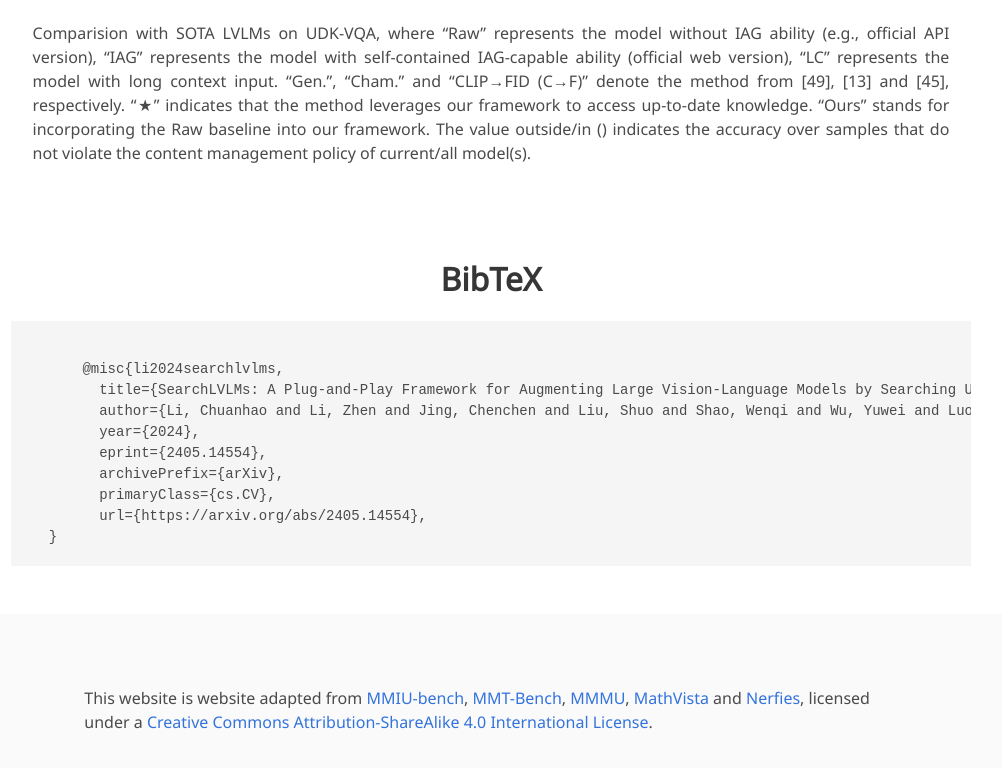
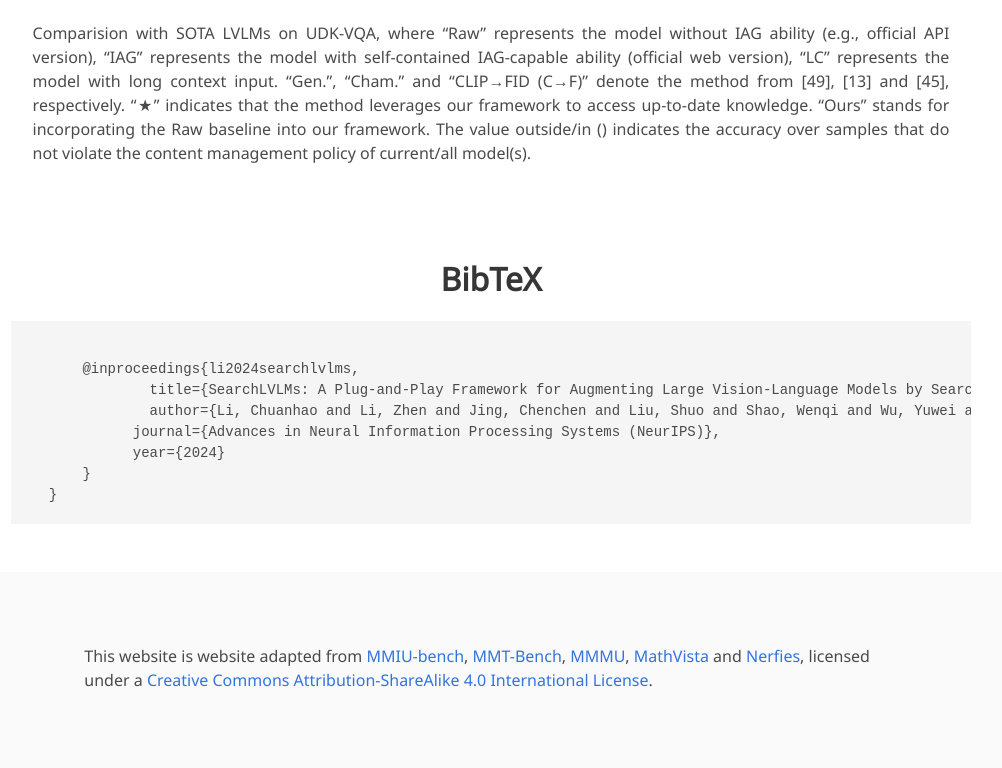
Before and after one commit to NeverMoreLCH/SearchLVLMs.github.io, a plain HTML site: page index.html in a window 1280 px wide. Shown: the part 2861-3629 px from the top of the page, without its empty margins (149-1151 px from the left). Drawn offline with nearby package versions, Linux system fonts and the light colour scheme; a script that the page names is missing; some icons are missing; a web font is replaced by a local one.

Commit message:
Update index.html

```diff
--- a/index.html
+++ b/index.html
@@ -278,14 +278,12 @@
   <div class="container is-max-desktop content">
     <h2 class="title is-3 has-text-centered">BibTeX</h2>
     <pre><code>
-      @misc{li2024searchlvlms,
-        title={SearchLVLMs: A Plug-and-Play Framework for Augmenting Large Vision-Language Models by Searching Up-to-Date Internet Knowledge},
-        author={Li, Chuanhao and Li, Zhen and Jing, Chenchen and Liu, Shuo and Shao, Wenqi and Wu, Yuwei and Luo, Ping and Qiao, Yu and Zhang, Kaipeng},
-        year={2024},
-        eprint={2405.14554},
-        archivePrefix={arXiv},
-        primaryClass={cs.CV},
-        url={https://arxiv.org/abs/2405.14554},
+      @inproceedings{li2024searchlvlms,
+              title={SearchLVLMs: A Plug-and-Play Framework for Augmenting Large Vision-Language Models by Searching Up-to-Date Internet Knowledge},
+              author={Li, Chuanhao and Li, Zhen and Jing, Chenchen and Liu, Shuo and Shao, Wenqi and Wu, Yuwei and Luo, Ping and Qiao, Yu and Zhang, Kaipeng},
+            journal={Advances in Neural Information Processing Systems (NeurIPS)},
+            year={2024}
+      }
   }
 </code></pre>
   </div>
```
